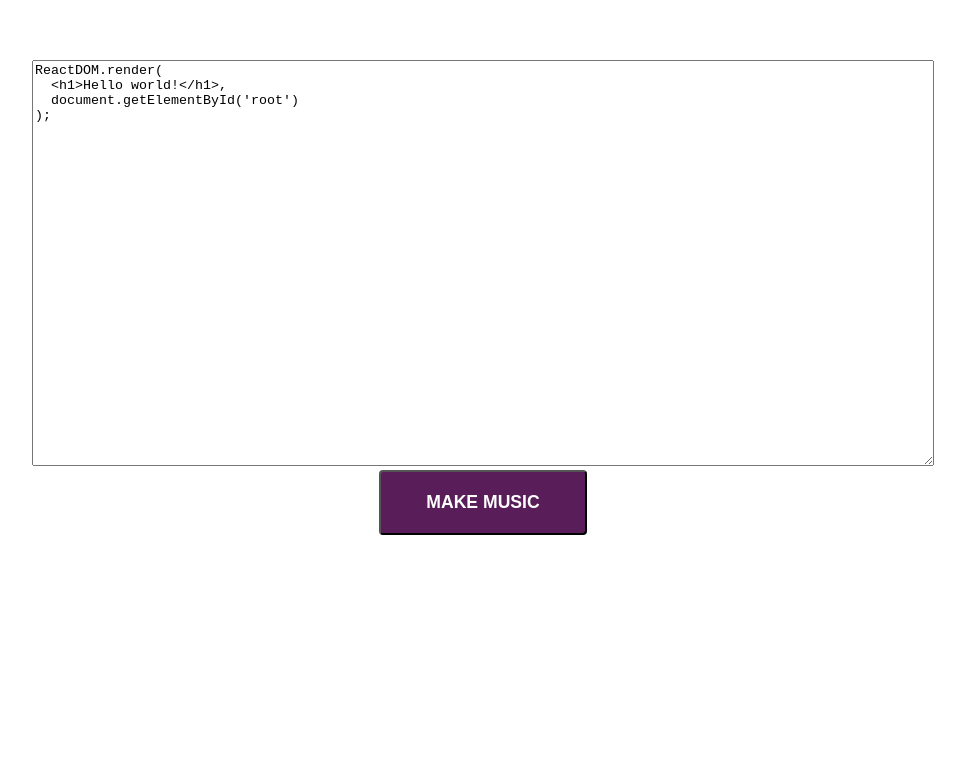
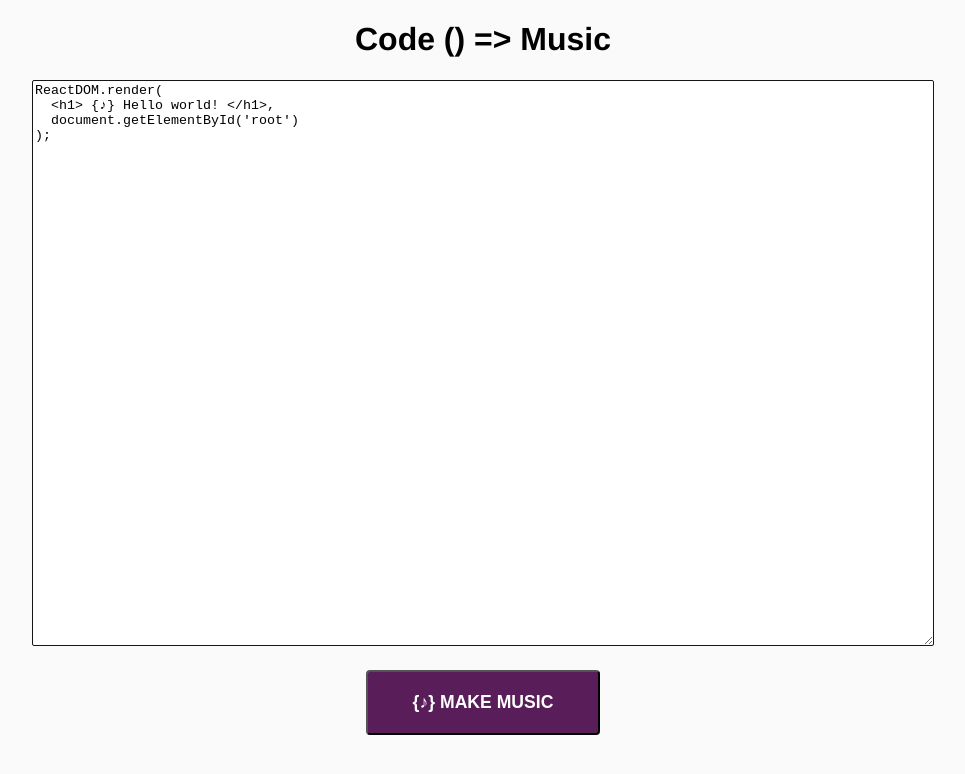
Before and after one commit to budaminof/code-music, a Vue app: page / in a window 1280 px wide. Shown: the top 774 px of the page, without its empty margins (157-1122 px from the left). Built offline with nearby package versions, Linux system fonts and the light colour scheme.

Commit message:
added reset method added favicon

```diff
--- a/public/index.html
+++ b/public/index.html
@@ -1,5 +1,6 @@
 <!DOCTYPE html>
 <html lang="en">
+
 <head>
   <meta charset="utf-8">
   <meta http-equiv="X-UA-Compatible" content="IE=edge">
@@ -7,11 +8,14 @@
   <link rel="icon" href="<%= BASE_URL %>favicon.ico">
   <title>code-to-music</title>
 </head>
+
 <body>
   <noscript>
-      <strong>We're sorry but code-to-music doesn't work properly without JavaScript enabled. Please enable it to continue.</strong>
+    <strong>We're sorry but code-to-music doesn't work properly without JavaScript enabled. Please enable it to
+      continue.</strong>
   </noscript>
   <div id="app"></div>
   <!-- built files will be auto injected -->
 </body>
+
 </html>
--- a/src/App.vue
+++ b/src/App.vue
@@ -1,5 +1,6 @@
 <template>
   <div id="app">
+    <h1>Code () => Music</h1>
     <Code/>
   </div>
 </template>
@@ -16,12 +17,15 @@
 </script>
 
 <style lang="scss">
+body {
+  background-color: #fafafa;
+}
+
 #app {
   font-family: "Avenir", Helvetica, Arial, sans-serif;
   -webkit-font-smoothing: antialiased;
   -moz-osx-font-smoothing: grayscale;
   text-align: center;
-  color: #2c3e50;
-  margin-top: 60px;
+  margin-top: 1rem;
 }
 </style>
--- a/src/components/Code.vue
+++ b/src/components/Code.vue
@@ -1,14 +1,17 @@
+
 <template>
   <div>
     <textarea v-model="code" v-if="!isPlaying"/>
-
-    <div v-if="isPlaying">
-      <div class="real-time-notes" v-for="(line, index) in realTimeChar" :key="index">{{line}}</div>
+    {{test}}
+    <div v-if="isPlaying" class="music-wrapper">
+      <div class="real-time-notes">
+        <div v-for="(line, index) in realTimeChar" :key="index">{{line}}</div>
+      </div>
       <button @click="onStartOverClick">start over</button>
     </div>
 
     <div class="convert-button-wrapper">
-      <button @click="onPlayClick" v-if="!isPlaying">make music</button>
+      <button @click="onPlayClick" v-if="!isPlaying">{♪} make music</button>
     </div>
   </div>
 </template>
@@ -20,8 +23,11 @@
 import notesMap from '../utility/notesMap';
 
 const synth = new Tone.MembraneSynth().toMaster();
+let synthPart;
+let notes = [];
+let charsToPlay = [];
 const sampleCode = `ReactDOM.render(
-  <h1>Hello world!</h1>,
+  <h1> {♪} Hello world! </h1>,
   document.getElementById('root')
 );`;
 
@@ -31,15 +37,13 @@
       code: sampleCode,
       isPlaying: false,
       realTimeChar: [''],
-      notes: [],
-      charsToPlay: [],
     };
   },
   methods: {
     async onPlayClick() {
       this.isPlaying = true;
       await this.convertCode();
-      this.playMusic(this.notes, this.charsToPlay);
+      this.playMusic();
     },
     convertCode() {
       return new Promise((resolve) => {
@@ -47,20 +51,19 @@
 
         linesOfCode.forEach((line) => {
           line.trim().split('').forEach((char) => {
-            this.notes.push(notesMap(char.charCodeAt(0)));
-            this.charsToPlay.push(char);
+            notes.push(notesMap(char.charCodeAt(0)));
+            charsToPlay.push(char);
           });
 
-          this.notes.push(notesMap(32));
-          this.charsToPlay.push(null);
+          notes.push(notesMap(32));
+          charsToPlay.push(null);
         });
         resolve();
       });
     },
-    playMusic(notes, charsToPlay) {
-      const synthPart = new Tone.Sequence(((time, note) => {
+    playMusic() {
+      synthPart = new Tone.Sequence(((time, note) => {
         const charToPlay = charsToPlay.shift();
-
         charToPlay ? this.realTimeChar[this.realTimeChar.length - 1] += charToPlay : this.realTimeChar.push('');
         this.realTimeChar = [...this.realTimeChar];
         synth.triggerAttackRelease(note, time);
@@ -73,6 +76,13 @@
     onStartOverClick() {
       this.isPlaying = false;
       Tone.Transport.stop();
+      this.reset();
+    },
+    reset() {
+      this.realTimeChar = [''];
+      notes = [];
+      charsToPlay = [];
+      synthPart.dispose();
     },
   },
 };
@@ -81,12 +91,14 @@
 <style scoped lang="scss">
 textarea {
   width: 70vw;
-  height: 50vh;
+  height: 70vh;
   outline: none;
+  border-radius: 2px;
+  border: 1px solid rgb(21, 21, 21);
 }
 
 button {
-  margin: 0 auto;
+  margin: 20px 0 0 0;
   text-transform: uppercase;
   padding: 20px 45px;
   border-radius: 4px;
@@ -103,10 +115,15 @@
   text-align: center;
 }
 
-.real-time-notes {
-  max-width: 70vw;
-  white-space: pre-wrap;
-  text-align: center;
-  margin: 0 auto;
+.music-wrapper {
+  height: 90vh;
+  .real-time-notes {
+    max-width: 70vw;
+    white-space: pre-wrap;
+    text-align: left;
+    margin: 0 auto;
+    height: 70vh;
+    overflow: auto;
+  }
 }
 </style>
```
Also changed, not shown: src/assets/logo.png (deleted), 1 other file (tests, documents, lock files or other folders). Lines whose indentation alone changed are shown as unchanged.
